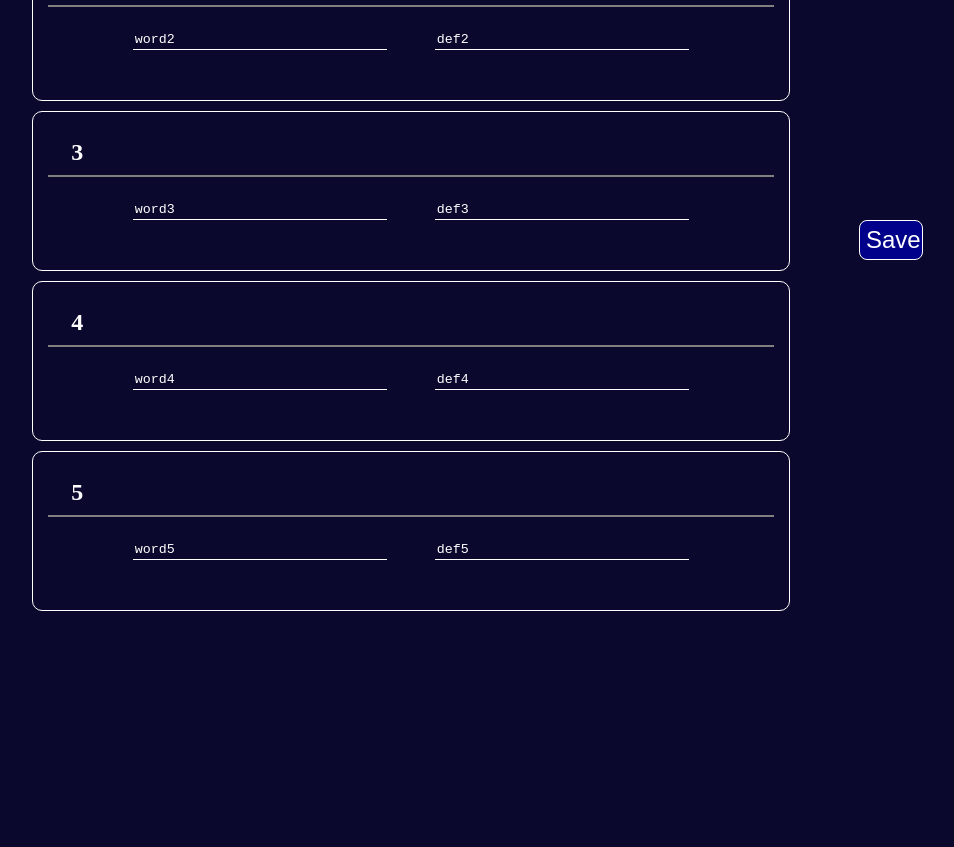
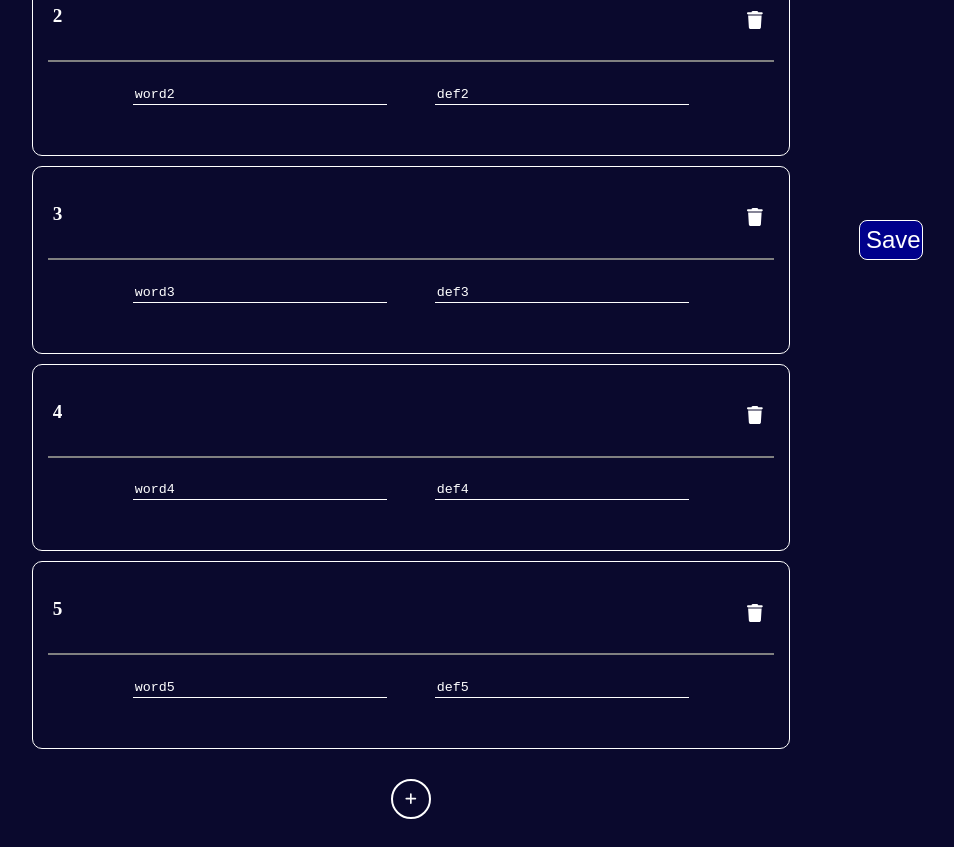
Before and after one commit to smaggio123/Front-End-Flashcard-App, a React (Create React App) app: page /home/setDisplay/edit in a window 1280 px wide. Shown: the part 500-1347 px from the top of the page, without its empty margins (229-1183 px from the left). Before the commit the page ends 1121 px from the top, so only its background shows below. Built offline with nearby package versions, Linux system fonts and the light colour scheme.

Commit message:
edit: add/delete pair

```diff
--- a/src/components/EditPage/EditCard.css
+++ b/src/components/EditPage/EditCard.css
@@ -6,12 +6,43 @@
     border: 1px solid white;
 }
 
+#EditCardHeaderContainer{
+    display: flex;
+    justify-content: space-between;
+    margin-left: 20px;
+    margin-right: 20px;
+    margin-top: 20px;
+}
+
 #EditCardIndexHeader{
+    color: white;
+    font-size: larger;
+    height: 100%;
+    /*
     padding-top: 1%;
+    height:2vh;
     text-align: left;
-    height:2vh;
     margin-left: 3vw;
+    */
+}
+
+#EditCardRemoveBtn{
+    /* margin-top: 20px; */
+    background-color: transparent;
+    margin-top: 20px;
+    margin-bottom: 20px;
+    font-size: large;
     color: white;
+    outline: none;
+    border: none;
+    /*
+    position: relative;
+    right: 0;
+    top: 50%;
+    */
+}
+#EditCardRemoveBtnLogo{
+    /* background-color: transparent; */
 }
 
 #EditCardIndexDivider{
--- a/src/components/EditPage/EditCard.js
+++ b/src/components/EditPage/EditCard.js
@@ -2,15 +2,15 @@ import React, { useState } from 'react'
 import "./EditCard.css";
 
 
-function EditCard ({ term, definition, GL, SL, pairIndex }) {
+function EditCard (props) {
+  const { term, definition, getList, setList, pairIndex } = props
   const [textarea1Content, setTextarea1Content] = useState(term);
   const [textarea2Content, setTextarea2Content] = useState(definition);
-  const [getList,setList] = useState(GL);
 
   const handleTextareaChange = (event, setter) => {
     const { value } = event.target;
     setter(value);
-    let tempList = getList;
+    const tempList = [...getList];
     if(event.target.id==="editCardTermInput"){
       tempList[pairIndex][0]=value;
       setList(tempList)
@@ -29,9 +29,18 @@ function EditCard ({ term, definition, GL, SL, pairIndex }) {
     }
   };
 
+  const handleDeleteBtnClicked = () => {
+    const tempList = [...getList]
+    tempList.splice(pairIndex, 1);
+    setList(tempList)
+  }
+
   return (
     <div id='editCardContainingDiv' >
-      <h2 id='EditCardIndexHeader'>{pairIndex+1}</h2>
+      <div id='EditCardHeaderContainer'>
+        <h2 id='EditCardIndexHeader'>{pairIndex+1}</h2>
+        <button id='EditCardRemoveBtn' onClick={()=>handleDeleteBtnClicked()}><i id='EditCardRemoveBtnLogo' className="fa-solid fa-trash"></i></button>
+      </div>
       <hr id='EditCardIndexDivider'/>
       <div id="EditCardInnerContainingDiv" >
       <textarea
--- a/src/components/EditPage/EditPage.css
+++ b/src/components/EditPage/EditPage.css
@@ -24,3 +24,16 @@
     color: white;
     font-size: 3vh;
 }
+#EditPageAddBtn{
+    border-radius: 50%;
+    background-color: transparent;
+    color: white;
+    border: 2px solid white;
+    margin-top: 20px;
+    margin-bottom: 20px;
+    width: 40px;
+    height: 40px;
+}
+#EditPageAddBtn:hover{
+    background-color: grey;
+}
--- a/src/components/EditPage/EditPage.js
+++ b/src/components/EditPage/EditPage.js
@@ -11,6 +11,12 @@ function EditPage () {
         console.log(getList)
     }
 
+    const handleSaveBtnClicked=()=>{
+        const tempList = [...getList];
+        tempList.push(["",""])
+        setList(tempList)
+    }
+
     return(
         <>
         <LearnBtn/>
@@ -18,10 +24,11 @@ function EditPage () {
                 <h1 id='editPageTitleHeading'>Edit</h1>
                 <EditTitleCard/>
                 {getList.map((item, index) => (
-                    <div key={index}>
-                        <EditCard term={getList[index][0]} definition={getList[index][1]} GL={getList} SL={setList} pairIndex={index}/>
+                    <div key={item+index}>
+                        <EditCard term={getList[index][0]} definition={getList[index][1]} getList={getList} setList={setList} pairIndex={index}/>
                     </div>
                 ))}
+            <button id='EditPageAddBtn' onClick={()=>handleSaveBtnClicked()}><i className="fa-solid fa-plus" style={{color:"#fafafa"}}></i></button>
             </div>
             <button id='EditPageSaveBtn' onClick={EditPageSaveClicked}>Save</button>
 
--- a/src/components/Home/HomeLeftBar.js
+++ b/src/components/Home/HomeLeftBar.js
@@ -11,7 +11,7 @@ function HomeLeftBar() {
         setSelectedFolder(folderIndex);
       };
     const handleAddClicked = () =>{
-        let tempList = folderList;
+        const tempList = [...folderList];
         let userInputName = prompt("Add folder");
         if(userInputName!=null){
             setShowMyPopUpMenu(false)
```
